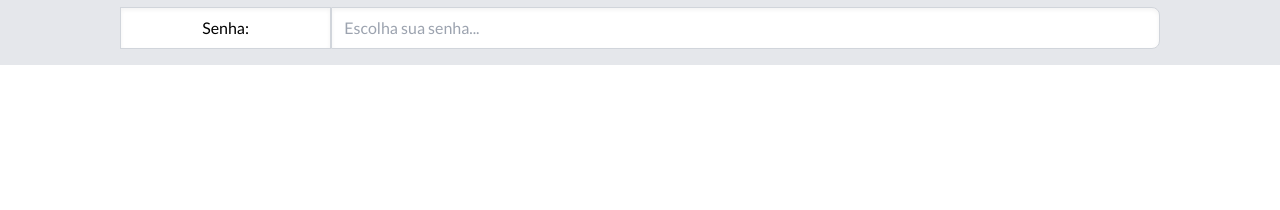
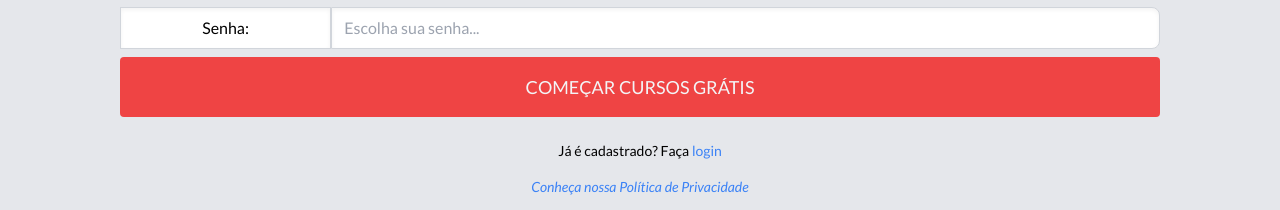
Before and after one commit to caiomontenegro/new_pdt, a Vue app: page / in a window 1280 px wide. Shown: the part 5837-6047 px from the top of the page. Before the commit the page ends 5902 px from the top, so only its background shows below. Built offline with nearby package versions, Linux system fonts and the light colour scheme.

Commit message:
:construction: feat: Signup Section of home

```diff
--- a/src/components/layouts/TheMain.vue
+++ b/src/components/layouts/TheMain.vue
@@ -376,7 +376,10 @@
         <input-signup label="Nome:" placeHolder="Como você se chama?"></input-signup>
         <input-signup label="Email:" placeHolder="Coloque aqui o seu melhor email..."></input-signup>
         <input-signup label="Senha:" placeHolder="Escolha sua senha..."></input-signup>
+         <rectangular-button color="bg-red-500" hoverColor="hover:bg-red-600">COMEÇAR CURSOS GRÁTIS</rectangular-button>
       </form>
+      <p class="font-lato text-sm text-center mt-6">Já é cadastrado? Faça <span class="text-blue-500">login</span></p>
+      <p class="font-lato text-sm text-center text-blue-500 mt-4"><em>Conheça nossa Política de Privacidade</em></p>
     </div>
   </section-container>
 </template>
```
